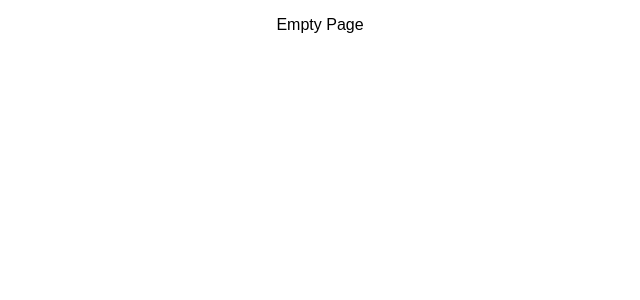
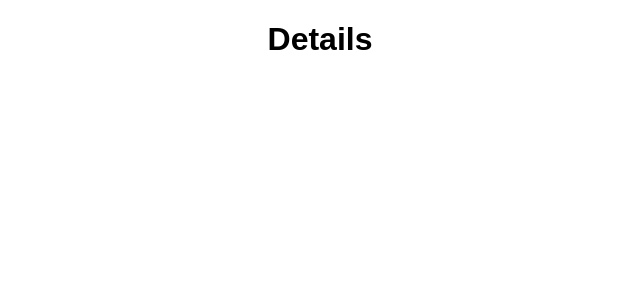
Before and after one commit to wallshkim/movie-sagas, a React (Create React App) app: page /#/details in a window 1280 px wide. Shown: the top 300 px of the page, without its empty margins (320-960 px from the left). Built offline with nearby package versions, Linux system fonts and the light colour scheme.

Commit message:
Adds MovieDetails and EditDetails component shells

```diff
--- a/src/components/App/App.js
+++ b/src/components/App/App.js
@@ -1,6 +1,8 @@
 import React, { Component } from 'react';
 import './App.css';
 import MovieList from '../MovieList/MovieList';
+import MovieDetails from '../MovieDetails/MovieDetails';
+import EditDetails from '../EditDetails/EditDetails';
 import { HashRouter as Router, Route } from 'react-router-dom';
 
 
@@ -10,8 +12,9 @@ class App extends Component {
     return (
       <Router>
         <div className="App">
-          <p>Empty Page</p>
-          {/* <Route path="/" exact component={MovieList} /> */}
+          <Route path="/" exact component={MovieList} />
+          <Route path="/details" component={MovieDetails} />
+          <Route path="/edit" component={EditDetails} />
         </div>
       </Router>
     );
--- /dev/null
+++ b/src/components/EditDetails/EditDetails.js
@@ -0,0 +1,16 @@
+import React, { Component } from 'react';
+
+
+class Edit extends Component {
+    // Renders the entire app on the DOM
+
+    render() {
+        return (
+            <div className="Edit">
+                <h1>Edit</h1>
+            </div>
+        );
+    }
+}
+
+export default Edit;
--- /dev/null
+++ b/src/components/MovieDetails/MovieDetails.js
@@ -0,0 +1,17 @@
+import React, { Component } from 'react';
+
+
+class Details extends Component {
+    // Renders the entire app on the DOM
+
+    render() {
+        return (
+            <div className="Details">
+                <h1>Details</h1>
+
+            </div>
+        );
+    }
+}
+
+export default Details;
```
Also changed, not shown: 1 other file (tests, documents, lock files or other folders).
